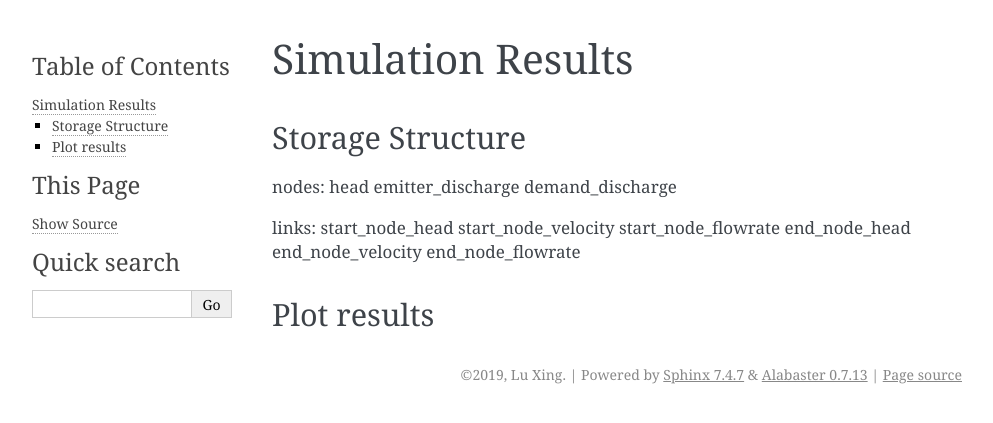
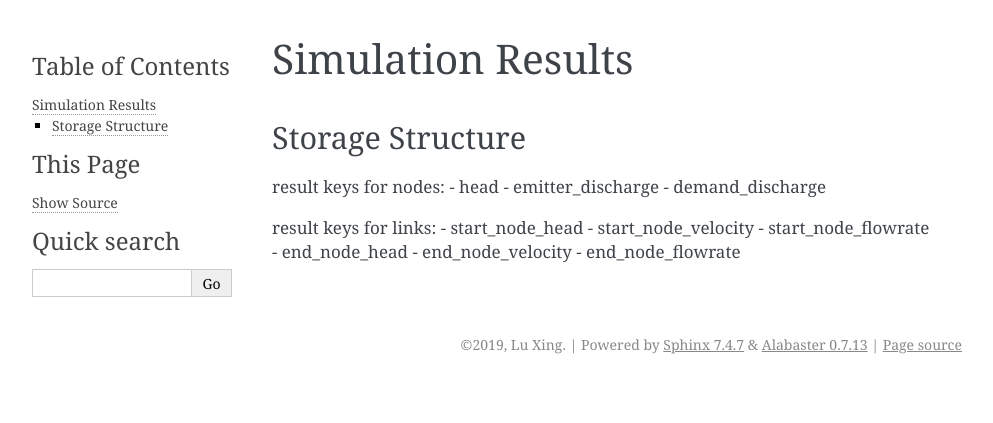
Before and after one commit to glorialulu/TSNet, a Sphinx documentation site: the page built from docs/results.rst, in a window 1280 px wide. Shown: the top 423 px of the page, without its empty margins (148-1141 px from the left). Built offline with Sphinx 7.4.7, drawn with Linux system fonts in a browser that asks for light colours.

```diff
--- a/docs/conf.py
+++ b/docs/conf.py
@@ -60,16 +60,6 @@ napoleon_use_rtype = True
 viewcode_import = True
 autodoc_member_order = 'bysource'
 autoclass_content = 'both'
-
-# Spelling check and list of word that is not typo
-try:
-    import sphinxcontrib.spelling
-except ImportError:
-    pass
-else :
-    extensions.append('sphinxcontrib,spelling')
-
-spelling_word_list_filename='wordlist.txt'
 
 # Add any paths that contain templates here, relative to this directory.
 templates_path = ['_templates']
--- a/docs/initial.rst
+++ b/docs/initial.rst
@@ -17,4 +17,4 @@ An initial condition simulation can be run using the following code:
 :math:`t_0` stands for the time when the initial condition will be
 calculated. More information on the initializer can be found in
 the API documentation, under
-:class: `~wmoc.simulation.initialize.Initializer`.
+:class:`~wmoc.simulation.initialize.Initializer`.
--- a/docs/results.rst
+++ b/docs/results.rst
@@ -5,20 +5,15 @@ Simulation Results
 Storage Structure
 -----------------
 
-nodes:
-head
-emitter_discharge
-demand_discharge
+result keys for nodes:
+- head
+- emitter_discharge
+- demand_discharge
 
-links:
-start_node_head
-start_node_velocity
-start_node_flowrate
-end_node_head
-end_node_velocity
-end_node_flowrate
-
-
-
-Plot results
-------------
+result keys for links:
+- start_node_head
+- start_node_velocity
+- start_node_flowrate
+- end_node_head
+- end_node_velocity
+- end_node_flowrate
--- a/docs/usage.rst
+++ b/docs/usage.rst
@@ -11,7 +11,7 @@ Simple example
 ---------------
 
 A simple example, get_startted.py is included in the examples folder.
-Thie example demonstrate how to::
+Thie example demonstrate how to:
 
 * Import wmoc
 
```
Also changed, not shown: other parts of docs/usage.rst (+1 -0 lines), docs/transient.rst (+38 -5 lines), 1 other file.
